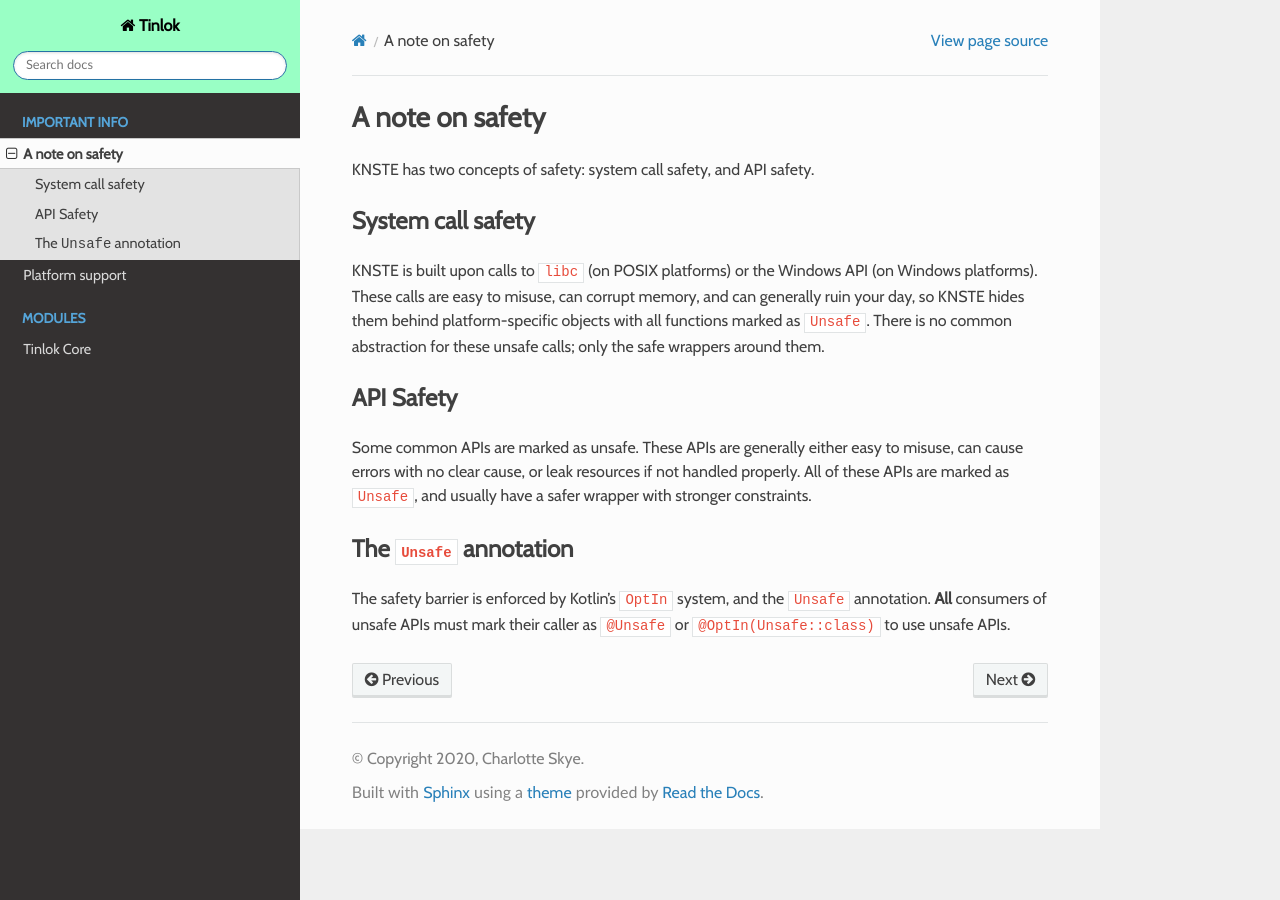
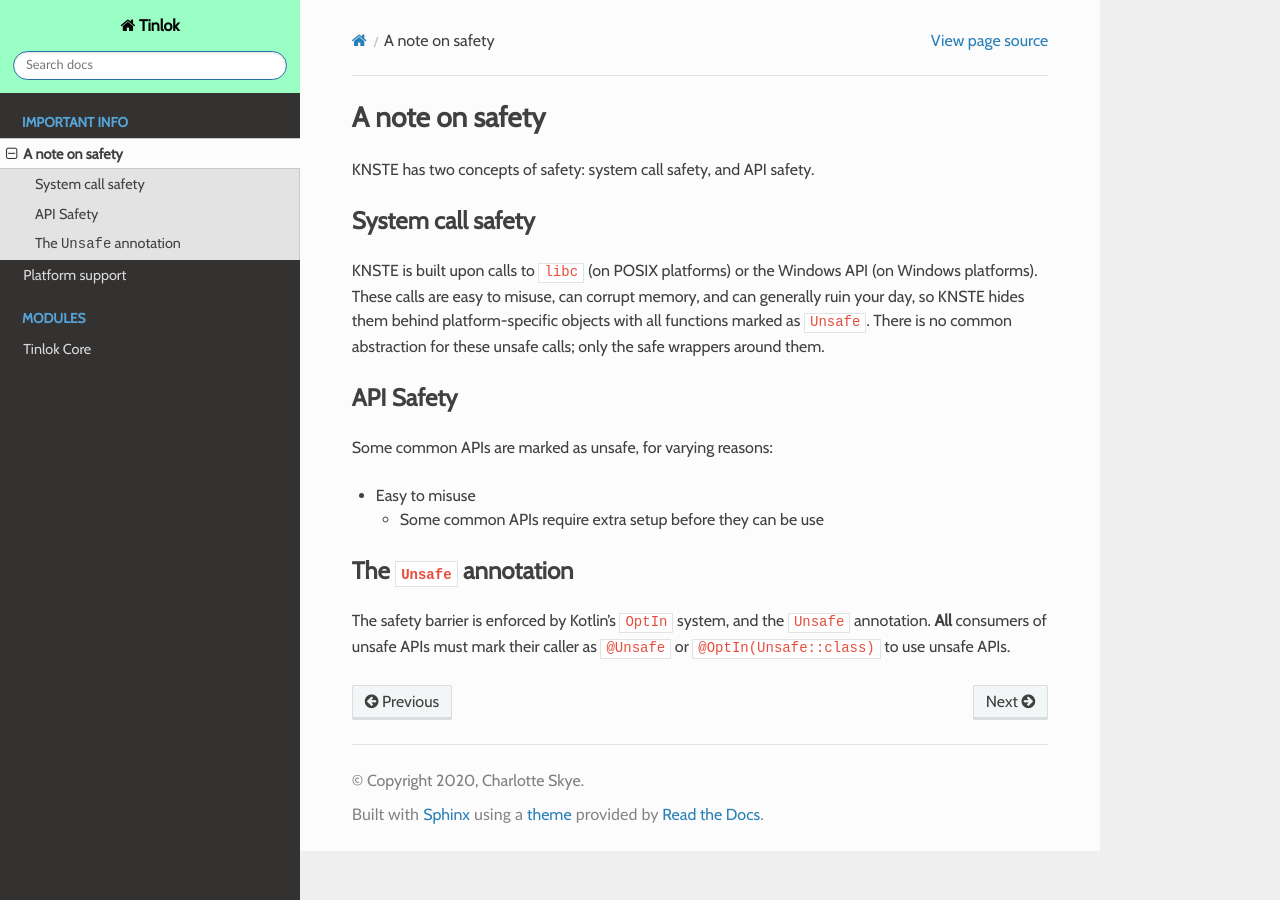
Before and after one commit to Fuyukai/Tinlok, a Sphinx documentation site: the page built from docs/note-safety.rst, in a window 1280 px wide. Built offline with Sphinx 7.4.7 and the Read the Docs theme 2.0.0, drawn with Linux system fonts in a browser that asks for light colours; some web fonts are replaced.

Commit message:
Few more doc changes

```diff
--- a/docs/index.rst
+++ b/docs/index.rst
@@ -6,15 +6,15 @@ Tinlok
 Tinlok is a library providing the missing 75% of the Kotlin/Native Desktop standard library.
 
 Tinlok focuses on **usability** and **correctness**, *not* simplicity. Computers are complicated
-and we don't pretend otherwise, but KNSTE tries to make that complication as easy to use as
+and we don't pretend otherwise, but Tinlok tries to make that complication as easy to use as
 possible.
 
 .. toctree::
    :maxdepth: 1
    :caption: Important info
 
-   safety.rst
-   platforms.rst
+   note-safety.rst
+   note-platforms.rst
 
 .. toctree::
    :maxdepth: 1
--- a/docs/safety.rst
+++ b/docs/note-safety.rst
@@ -16,9 +16,11 @@ There is no common abstraction for these unsafe calls; only the safe wrappers ar
 API Safety
 ----------
 
-Some common APIs are marked as unsafe. These APIs are generally either easy to misuse, can cause
-errors with no clear cause, or leak resources if not handled properly. All of these APIs are
-marked as ``Unsafe``, and usually have a safer wrapper with stronger constraints.
+Some common APIs are marked as unsafe, for varying reasons:
+
+* Easy to misuse
+
+  - Some common APIs require extra setup before they can be use
 
 The ``Unsafe`` annotation
 -------------------------
```
Also changed, not shown: docs/note-platforms.rst (renamed from docs/platforms.rst).
